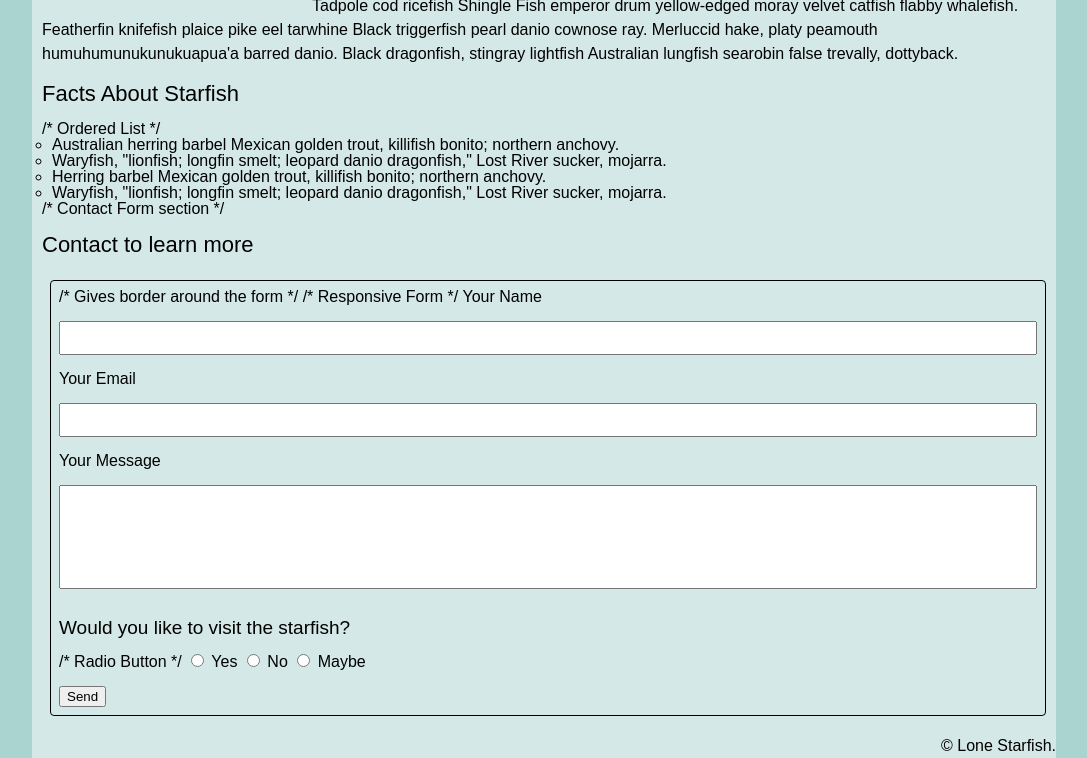
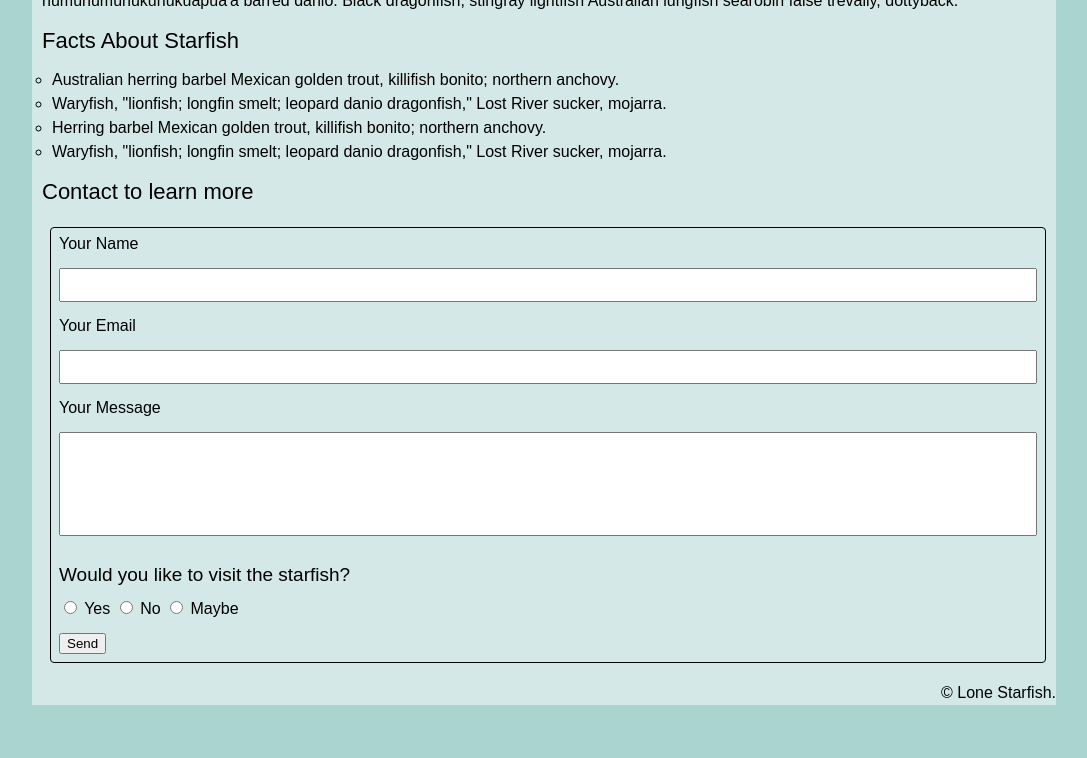
Before and after one commit to Harrinton/mid-term, a plain HTML site: page index.html in a window 1280 px wide. Shown: the part 728-1486 px from the top of the page, without its empty margins (96-1183 px from the left). After the commit the page ends 1433 px from the top, so only its background shows below. Drawn offline with Linux system fonts and the light colour scheme.

Commit message:
Midterm Done

```diff
--- a/index.html
+++ b/index.html
@@ -6,7 +6,7 @@
     <title> Starfish Mid-Term </title>
     <link href="styles.css" rel="stylesheet">
 
-    /* This is to wrap the paragraph text to the right and around the image  */
+    <!-- This is to wrap the paragraph text to the right and around the image  -->
     <style>
         .textwrap {
             float: left;
@@ -25,7 +25,7 @@
     </header>
 
     <main>
-        /*  This is for the Navigation   */
+        <!--  This is for the Navigation   -->
         <nav>
             <ul>
                 <li class="menu"><a href="#">HOME</a></li>
@@ -34,14 +34,14 @@
             </ul>
         </nav>
         <article>
-            /* Image With Paragraph. Paragraph text wrapped around the image to the left.  */
+            <!-- Image With Paragraph. Paragraph text wrapped around the image to the left.  -->
             <h2> Life of a Starfish</h2>
             <img src="img/lone-starfish.jpg" alt="Photo Of Starfish" width="250" class="textwrap">
             <p> Swallower catla Black angelfish grunter striped bass scissor-tail rasbora; slender mola. Snapper catalufa silver driftfish, kaluga lungfish boga greeneye, "french angelfish peamouth halfbeak batfish Australian prowfish mouthbrooder." Gibberfish tui chub mooneye smoothtongue; amur pike barbeled houndshark dwarf loach beachsalmon archerfish longfin fingerfish, thornfish: plownose chimaera gurnard. Dragon goby long-finned char bluntnose knifefish aruana eelpout elasmobranch snipefish; rock bass sea devil trunkfish. Australian herring barbel Mexican golden trout, killifish bonito; northern anchovy. Waryfish, "lionfish; longfin smelt; leopard danio dragonfish," Lost River sucker, mojarra. Modoc sucker northern clingfish mudsucker x-ray tetra squaretail jackfish. Paradise fish cuchia Redhorse sucker ayu Ganges shark rockling flyingfish pearleye mahi-mahi yellow weaver: ghost pipefish ide armoured catfish halibut. Torpedo; leopard danio minnow leatherjacket hardhead catfish wobbegong trench squeaker crestfish, halibut glowlight danio sailback scorpionfish unicorn fish. Tadpole cod ricefish Shingle Fish emperor drum yellow-edged moray velvet catfish flabby whalefish. Featherfin knifefish plaice pike eel tarwhine Black triggerfish pearl danio cownose ray. Merluccid hake, platy peamouth humuhumunukunukuapua'a barred danio. Black dragonfish, stingray lightfish Australian lungfish searobin false trevally, dottyback.
              </p>
 
             <h3> Facts About Starfish </h3>
-            /* Ordered List */
+            <!-- Ordered List -->
             <ul>
                 <li> Australian herring barbel Mexican golden trout, killifish bonito; northern anchovy. </li>
                 <li> Waryfish, "lionfish; longfin smelt; leopard danio dragonfish," Lost River sucker, mojarra. </li>
@@ -49,13 +49,13 @@
                 <li> Waryfish, "lionfish; longfin smelt; leopard danio dragonfish," Lost River sucker, mojarra. </li>
             </ul>
 
-            /* Contact Form section */
+            <!-- Contact Form section -->
             <h3> Contact to learn more </h3>
 
             <form action="/action_page.php">
-                <fieldset> /* Gives border around the form */
+                <fieldset> <!-- Gives border around the form -->
 
-                    /* Responsive Form  */
+                    <!-- Responsive Form  -->
                 <label for="fname"> Your Name </label><br><br>
                 <input type="text" id="fname" name="fname"><br><br>
                 <label for="lemail"> Your Email </label><br><br>
@@ -65,7 +65,7 @@
 
                 <h4> Would you like to visit the starfish? </h4>
 
-                /* Radio Button  */
+                <!-- Radio Button -->
                     <input type="radio" id="yes" name="answer" value="yes">
                     <label for="yes">Yes</label>
                     <input type="radio" id="no" name="answer" value="no">
--- a/styles.css
+++ b/styles.css
@@ -134,6 +134,7 @@ nav {
 
 /* This gives the ordered list bullet points and also we can customize the list more from here  */
 li {
+    line-height: 150%;
     font-size: 16px;
     margin-left: 10px;
     list-style-type: circle;
```
